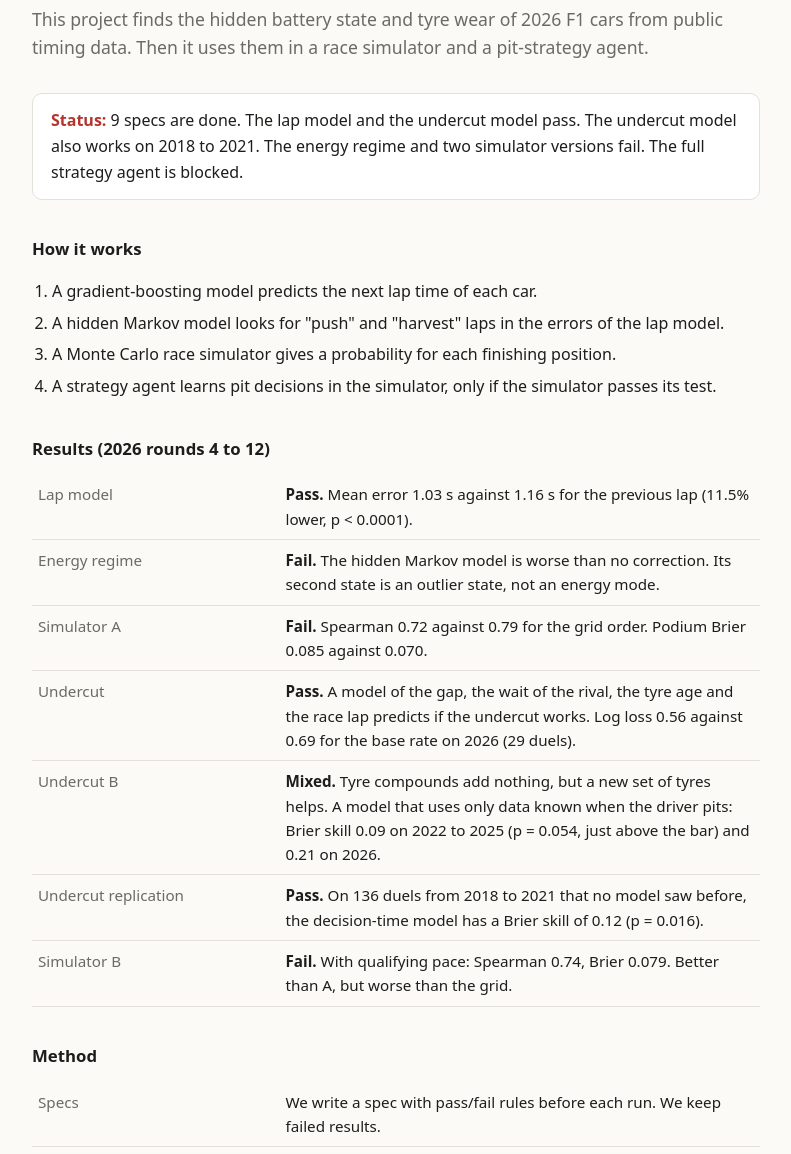
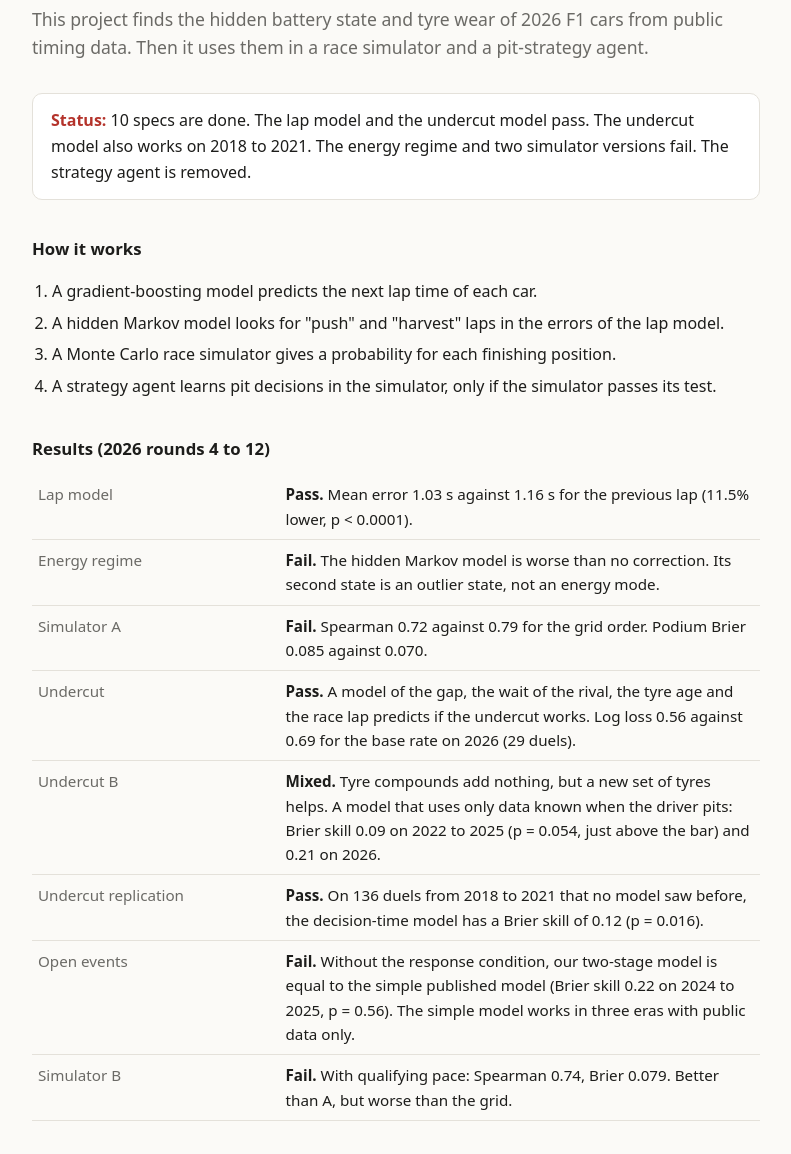
Before and after one commit to shlokkvaishnav/pitwall, a plain HTML site: page site/index.html in a window 1280 px wide. Shown: the part 110-1264 px from the top of the page, without its empty margins (244-1035 px from the left). Drawn offline with Linux system fonts and the light colour scheme.

Commit message:
Add spec 10 and amendment A3 to README and site

```diff
--- a/site/index.html
+++ b/site/index.html
@@ -29,7 +29,7 @@
 <main>
   <h1>pitwall</h1>
   <p class="lede">This project finds the hidden battery state and tyre wear of 2026 F1 cars from public timing data. Then it uses them in a race simulator and a pit-strategy agent.</p>
-  <div class="status"><b>Status:</b> 9 specs are done. The lap model and the undercut model pass. The undercut model also works on 2018 to 2021. The energy regime and two simulator versions fail. The full strategy agent is blocked.</div>
+  <div class="status"><b>Status:</b> 10 specs are done. The lap model and the undercut model pass. The undercut model also works on 2018 to 2021. The energy regime and two simulator versions fail. The strategy agent is removed.</div>
   <h2>How it works</h2>
   <ol>
     <li>A gradient-boosting model predicts the next lap time of each car.</li>
@@ -45,6 +45,7 @@
     <tr><th>Undercut</th><td><b>Pass.</b> A model of the gap, the wait of the rival, the tyre age and the race lap predicts if the undercut works. Log loss 0.56 against 0.69 for the base rate on 2026 (29 duels).</td></tr>
     <tr><th>Undercut B</th><td><b>Mixed.</b> Tyre compounds add nothing, but a new set of tyres helps. A model that uses only data known when the driver pits: Brier skill 0.09 on 2022 to 2025 (p = 0.054, just above the bar) and 0.21 on 2026.</td></tr>
     <tr><th>Undercut replication</th><td><b>Pass.</b> On 136 duels from 2018 to 2021 that no model saw before, the decision-time model has a Brier skill of 0.12 (p = 0.016).</td></tr>
+    <tr><th>Open events</th><td><b>Fail.</b> Without the response condition, our two-stage model is equal to the simple published model (Brier skill 0.22 on 2024 to 2025, p = 0.56). The simple model works in three eras with public data only.</td></tr>
     <tr><th>Simulator B</th><td><b>Fail.</b> With qualifying pace: Spearman 0.74, Brier 0.079. Better than A, but worse than the grid.</td></tr>
   </table>
   <h2>Method</h2>
```
Also changed, not shown: 1 other file.
